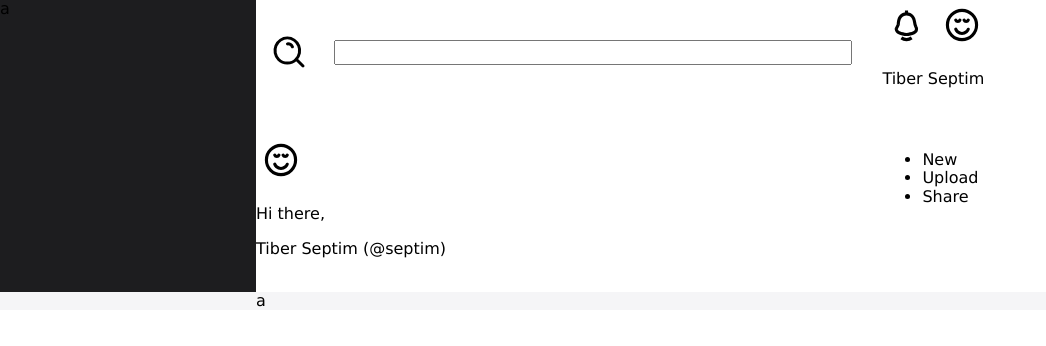
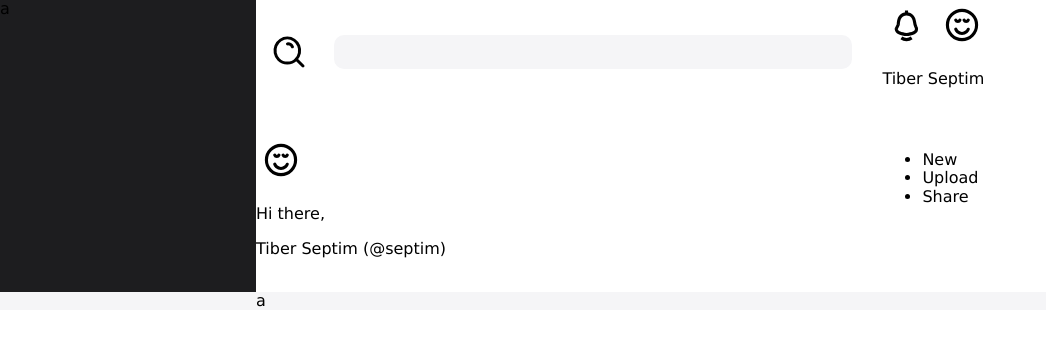
Before and after one commit to DL-GIT101/admin-dashboard-TOP, a plain HTML site: page index.html in a window 1280 px wide. Shown: the whole page, without its empty margins (0-1046 px from the left). Drawn offline with nearby package versions, Linux system fonts and the light colour scheme.

Commit message:
Add style for header input

```diff
--- a/style.css
+++ b/style.css
@@ -40,7 +40,11 @@ header > .search > img {
 }
 
 header > .search > input {
-
+    border-radius: 10px;
+    border: none;
+    background-color: var(--color-gray);
+    height: 2rem;
+    padding-left: 1rem;
 }
 
 .header .account {
```
